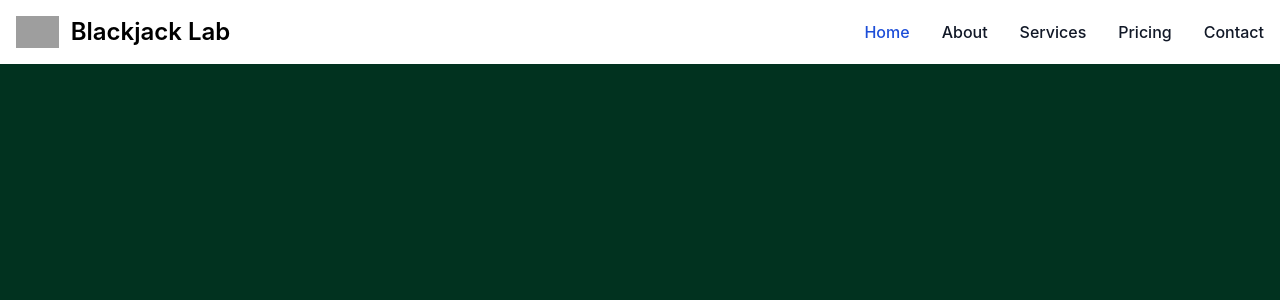
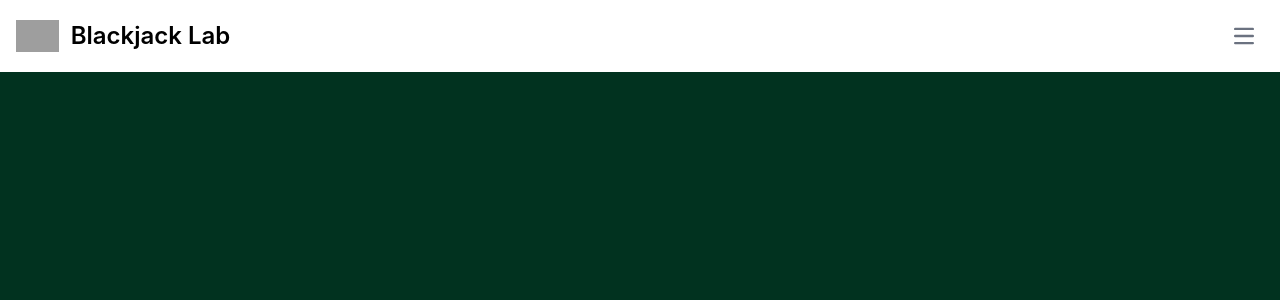
Before and after one commit to elvli/BlackjackLab, a React (Create React App) app in the folder blackjack-lab/: page / in a window 1280 px wide. Shown: the top 300 px of the page. Built offline with nearby package versions, Linux system fonts and the light colour scheme; grey boxes are pictures that could not be loaded.

Commit message:
Added Settings Menu

```diff
--- a/blackjack-lab/src/Components/Navbar.js
+++ b/blackjack-lab/src/Components/Navbar.js
@@ -1,33 +1,44 @@
 import React from "react";
+import { useState } from "react";
+
+import SettingMenu from "./SettingMenu"
 
 const Navbar = () => {
+  const [isMenuOpen, setIsMenuOpen] = useState(false);
+
+  const toggleMenu = () => {
+    setIsMenuOpen((prevState) => !prevState);
+  };
+
   return (
     <div>
-      <nav class="bg-white border-gray-200 dark:bg-gray-900">
-        <div class="max-w-screen-xl flex flex-wrap items-center justify-between mx-auto p-4">
-          <div
-            href="https://flowbite.com/"
-            class="flex items-center space-x-3 rtl:space-x-reverse"
-          >
+      <nav className="bg-white border-gray-200 dark:bg-gray-900">
+        <div className="max-w-screen-xl flex flex-wrap items-center justify-between mx-auto p-4">
+          <div className="flex items-center space-x-3 rtl:space-x-reverse">
             <img
               src="https://encrypted-tbn0.gstatic.com/images?q=tbn:ANd9GcSMA2RoDdhkwDsLpz292znc9A5fj4PNPJMl5Q&s"
-              class="h-8"
+              className="h-8"
               alt="Blackjack Lab"
             />
-            <span class="self-center text-2xl font-semibold whitespace-nowrap dark:text-white">
+            <span className="self-center text-2xl font-semibold whitespace-nowrap dark:text-white">
               Blackjack Lab
             </span>
           </div>
+
+          <div className="hidden w-full md:block md:w-auto">
+            <ul className="font-medium flex flex-col p-4 md:p-0 mt-4 border border-gray-100 rounded-lg bg-gray-50 md:flex-row md:space-x-8 rtl:space-x-reverse md:mt-0 md:border-0 md:bg-white dark:bg-gray-800 md:dark:bg-gray-900 dark:border-gray-700">
+              <li>
                 <button
-            data-collapse-toggle="navbar-default"
+                  onClick={toggleMenu}
+                  data-ripple-light="true"
                   type="button"
-            class="inline-flex items-center p-2 w-10 h-10 justify-center text-sm text-gray-500 rounded-lg md:hidden hover:bg-gray-100 focus:outline-none focus:ring-2 focus:ring-gray-200 dark:text-gray-400 dark:hover:bg-gray-700 dark:focus:ring-gray-600"
+                  className="inline-flex items-center p-2 w-10 h-10 justify-center text-sm text-gray-500 rounded-lg hover:bg-gray-100 focus:outline-none focus:ring-2 focus:ring-gray-200 dark:text-gray-400 dark:hover:bg-gray-700 dark:focus:ring-gray-600"
                   aria-controls="navbar-default"
-            aria-expanded="false"
+                  aria-expanded={isMenuOpen ? "true" : "false"}
                 >
-            <span class="sr-only">Open main menu</span>
+                  <span className="sr-only">Open main menu</span>
                   <svg
-              class="w-5 h-5"
+                    className="w-5 h-5"
                     aria-hidden="true"
                     xmlns="http://www.w3.org/2000/svg"
                     fill="none"
@@ -42,48 +53,10 @@ const Navbar = () => {
                     />
                   </svg>
                 </button>
-          <div class="hidden w-full md:block md:w-auto" id="navbar-default">
-            <ul class="font-medium flex flex-col p-4 md:p-0 mt-4 border border-gray-100 rounded-lg bg-gray-50 md:flex-row md:space-x-8 rtl:space-x-reverse md:mt-0 md:border-0 md:bg-white dark:bg-gray-800 md:dark:bg-gray-900 dark:border-gray-700">
-              <li>
-                <a
-                  href="#"
-                  class="block py-2 px-3 text-white bg-blue-700 rounded md:bg-transparent md:text-blue-700 md:p-0 dark:text-white md:dark:text-blue-500"
-                  aria-current="page"
-                >
-                  Home
-                </a>
-              </li>
-              <li>
-                <a
-                  href="#"
-                  class="block py-2 px-3 text-gray-900 rounded hover:bg-gray-100 md:hover:bg-transparent md:border-0 md:hover:text-blue-700 md:p-0 dark:text-white md:dark:hover:text-blue-500 dark:hover:bg-gray-700 dark:hover:text-white md:dark:hover:bg-transparent"
-                >
-                  About
-                </a>
-              </li>
-              <li>
-                <a
-                  href="#"
-                  class="block py-2 px-3 text-gray-900 rounded hover:bg-gray-100 md:hover:bg-transparent md:border-0 md:hover:text-blue-700 md:p-0 dark:text-white md:dark:hover:text-blue-500 dark:hover:bg-gray-700 dark:hover:text-white md:dark:hover:bg-transparent"
-                >
-                  Services
-                </a>
-              </li>
-              <li>
-                <a
-                  href="#"
-                  class="block py-2 px-3 text-gray-900 rounded hover:bg-gray-100 md:hover:bg-transparent md:border-0 md:hover:text-blue-700 md:p-0 dark:text-white md:dark:hover:text-blue-500 dark:hover:bg-gray-700 dark:hover:text-white md:dark:hover:bg-transparent"
-                >
-                  Pricing
-                </a>
-              </li>
-              <li>
-                <a
-                  href="#"
-                  class="block py-2 px-3 text-gray-900 rounded hover:bg-gray-100 md:hover:bg-transparent md:border-0 md:hover:text-blue-700 md:p-0 dark:text-white md:dark:hover:text-blue-500 dark:hover:bg-gray-700 dark:hover:text-white md:dark:hover:bg-transparent"
-                >
-                  Contact
-                </a>
+
+                {isMenuOpen && (
+                  <SettingMenu/>
+                )}
               </li>
             </ul>
           </div>
--- /dev/null
+++ b/blackjack-lab/src/Components/SettingMenu.js
@@ -0,0 +1,107 @@
+import React from "react";
+
+const SettingMenu = () => {
+  return (
+    <div>
+      <ul
+        role="menu"
+        data-popover="menu"
+        data-popover-placement="bottom"
+        className="absolute z-10 right-0 min-w-[180px] overflow-auto rounded-md border border-blue-gray-50 bg-white p-3 font-sans text-sm font-normal text-blue-gray-500 shadow-lg shadow-blue-gray-500/10 focus:outline-none"
+      >
+        <li
+          role="menuitem"
+          className="block w-full cursor-pointer rounded-md px-3 pt-[9px] pb-2 text-start leading-tight transition-all hover:bg-blue-gray-50 hover:bg-opacity-80 hover:text-blue-gray-900 focus:bg-blue-gray-50 focus:bg-opacity-80 focus:text-blue-gray-900 active:bg-blue-gray-50 active:bg-opacity-80 active:text-blue-gray-900"
+        >
+          <label class="inline-flex items-center cursor-pointer">
+            <span class="mr-3 text-sm font-medium text-gray-900 dark:text-gray-300">
+              Number of Decks
+            </span>
+            <input
+              type="text"
+              id="first_name"
+              class="bg-gray-50 border border-gray-300 text-gray-900 text-sm rounded-lg focus:ring-blue-500 focus:border-blue-500 block w-40 p-2.5 dark:bg-gray-700 dark:border-gray-600 dark:placeholder-gray-400 dark:text-white dark:focus:ring-blue-500 dark:focus:border-blue-500"
+              placeholder="4"
+              required
+            />
+          </label>
+        </li>
+        <li
+          role="menuitem"
+          className="block w-full cursor-pointer select-none rounded-md px-3 pt-[9px] pb-2 text-start leading-tight transition-all hover:bg-blue-gray-50 hover:bg-opacity-80 hover:text-blue-gray-900 focus:bg-blue-gray-50 focus:bg-opacity-80 focus:text-blue-gray-900 active:bg-blue-gray-50 active:bg-opacity-80 active:text-blue-gray-900"
+        >
+          <label class="inline-flex items-center cursor-pointer">
+            <input type="checkbox" value="" class="sr-only peer" />
+            <div class="relative w-11 h-6 bg-gray-200 peer-focus:outline-none peer-focus:ring-4 peer-focus:ring-blue-300 dark:peer-focus:ring-blue-800 rounded-full peer dark:bg-gray-700 peer-checked:after:translate-x-full rtl:peer-checked:after:-translate-x-full peer-checked:after:border-white after:content-[''] after:absolute after:top-[2px] after:start-[2px] after:bg-white after:border-gray-300 after:border after:rounded-full after:h-5 after:w-5 after:transition-all dark:border-gray-600 peer-checked:bg-blue-600"></div>
+            <span class="ms-3 text-sm font-medium text-gray-900 dark:text-gray-300">
+              Dealer deals you Ace & X only
+            </span>
+          </label>
+        </li>
+        <li
+          role="menuitem"
+          className="block w-full cursor-pointer select-none rounded-md px-3 pt-[9px] pb-2 text-start leading-tight transition-all hover:bg-blue-gray-50 hover:bg-opacity-80 hover:text-blue-gray-900 focus:bg-blue-gray-50 focus:bg-opacity-80 focus:text-blue-gray-900 active:bg-blue-gray-50 active:bg-opacity-80 active:text-blue-gray-900"
+        >
+          <label class="inline-flex items-center cursor-pointer">
+            <input type="checkbox" value="" class="sr-only peer" />
+            <div class="relative w-11 h-6 bg-gray-200 peer-focus:outline-none peer-focus:ring-4 peer-focus:ring-blue-300 dark:peer-focus:ring-blue-800 rounded-full peer dark:bg-gray-700 peer-checked:after:translate-x-full rtl:peer-checked:after:-translate-x-full peer-checked:after:border-white after:content-[''] after:absolute after:top-[2px] after:start-[2px] after:bg-white after:border-gray-300 after:border after:rounded-full after:h-5 after:w-5 after:transition-all dark:border-gray-600 peer-checked:bg-blue-600"></div>
+            <span class="ms-3 text-sm font-medium text-gray-900 dark:text-gray-300">
+              Dealer deals you pairs only
+            </span>
+          </label>
+        </li>
+        <li
+          role="menuitem"
+          className="block w-full cursor-pointer select-none rounded-md px-3 pt-[9px] pb-2 text-start leading-tight transition-all hover:bg-blue-gray-50 hover:bg-opacity-80 hover:text-blue-gray-900 focus:bg-blue-gray-50 focus:bg-opacity-80 focus:text-blue-gray-900 active:bg-blue-gray-50 active:bg-opacity-80 active:text-blue-gray-900"
+        >
+          <label class="inline-flex items-center cursor-pointer">
+            <input type="checkbox" value="" class="sr-only peer" />
+            <div class="relative w-11 h-6 bg-gray-200 peer-focus:outline-none peer-focus:ring-4 peer-focus:ring-blue-300 dark:peer-focus:ring-blue-800 rounded-full peer dark:bg-gray-700 peer-checked:after:translate-x-full rtl:peer-checked:after:-translate-x-full peer-checked:after:border-white after:content-[''] after:absolute after:top-[2px] after:start-[2px] after:bg-white after:border-gray-300 after:border after:rounded-full after:h-5 after:w-5 after:transition-all dark:border-gray-600 peer-checked:bg-blue-600"></div>
+            <span class="ms-3 text-sm font-medium text-gray-900 dark:text-gray-300">
+              Dealer deals you regulary
+            </span>
+          </label>
+        </li>
+        <li
+          role="menuitem"
+          className="block w-full cursor-pointer select-none rounded-md px-3 pt-[9px] pb-2 text-start leading-tight transition-all hover:bg-blue-gray-50 hover:bg-opacity-80 hover:text-blue-gray-900 focus:bg-blue-gray-50 focus:bg-opacity-80 focus:text-blue-gray-900 active:bg-blue-gray-50 active:bg-opacity-80 active:text-blue-gray-900"
+        >
+          <label class="inline-flex items-center cursor-pointer">
+            <input type="checkbox" value="" class="sr-only peer" />
+            <div class="relative w-11 h-6 bg-gray-200 peer-focus:outline-none peer-focus:ring-4 peer-focus:ring-blue-300 dark:peer-focus:ring-blue-800 rounded-full peer dark:bg-gray-700 peer-checked:after:translate-x-full rtl:peer-checked:after:-translate-x-full peer-checked:after:border-white after:content-[''] after:absolute after:top-[2px] after:start-[2px] after:bg-white after:border-gray-300 after:border after:rounded-full after:h-5 after:w-5 after:transition-all dark:border-gray-600 peer-checked:bg-blue-600"></div>
+            <span class="ms-3 text-sm font-medium text-gray-900 dark:text-gray-300">
+              Dealer hits on SOFT 17
+            </span>
+          </label>
+        </li>
+        <li
+          role="menuitem"
+          className="block w-full cursor-pointer select-none rounded-md px-3 pt-[9px] pb-2 text-start leading-tight transition-all hover:bg-blue-gray-50 hover:bg-opacity-80 hover:text-blue-gray-900 focus:bg-blue-gray-50 focus:bg-opacity-80 focus:text-blue-gray-900 active:bg-blue-gray-50 active:bg-opacity-80 active:text-blue-gray-900"
+        >
+          <label class="inline-flex items-center cursor-pointer">
+            <input type="checkbox" value="" class="sr-only peer" />
+            <div class="relative w-11 h-6 bg-gray-200 peer-focus:outline-none peer-focus:ring-4 peer-focus:ring-blue-300 dark:peer-focus:ring-blue-800 rounded-full peer dark:bg-gray-700 peer-checked:after:translate-x-full rtl:peer-checked:after:-translate-x-full peer-checked:after:border-white after:content-[''] after:absolute after:top-[2px] after:start-[2px] after:bg-white after:border-gray-300 after:border after:rounded-full after:h-5 after:w-5 after:transition-all dark:border-gray-600 peer-checked:bg-blue-600"></div>
+            <span class="ms-3 text-sm font-medium text-gray-900 dark:text-gray-300">
+              Dealer stands on SOFT 17
+            </span>
+          </label>
+        </li>
+        <li
+          role="menuitem"
+          className="block w-full cursor-pointer select-none rounded-md px-3 pt-[9px] pb-2 text-start leading-tight transition-all hover:bg-blue-gray-50 hover:bg-opacity-80 hover:text-blue-gray-900 focus:bg-blue-gray-50 focus:bg-opacity-80 focus:text-blue-gray-900 active:bg-blue-gray-50 active:bg-opacity-80 active:text-blue-gray-900"
+        >
+          <label class="inline-flex items-center cursor-pointer">
+            <button
+              type="button"
+              class="text-white bg-blue-700 hover:bg-blue-800 focus:ring-4 focus:ring-blue-300 font-medium rounded-lg text-sm px-5 py-2.5 me-2 mb-2 dark:bg-blue-600 dark:hover:bg-blue-700 focus:outline-none dark:focus:ring-blue-800"
+            >
+              Reset Deck
+            </button>
+          </label>
+        </li>
+      </ul>
+    </div>
+  );
+};
+
+export default SettingMenu;
```
Lines whose indentation alone changed are shown as unchanged.
